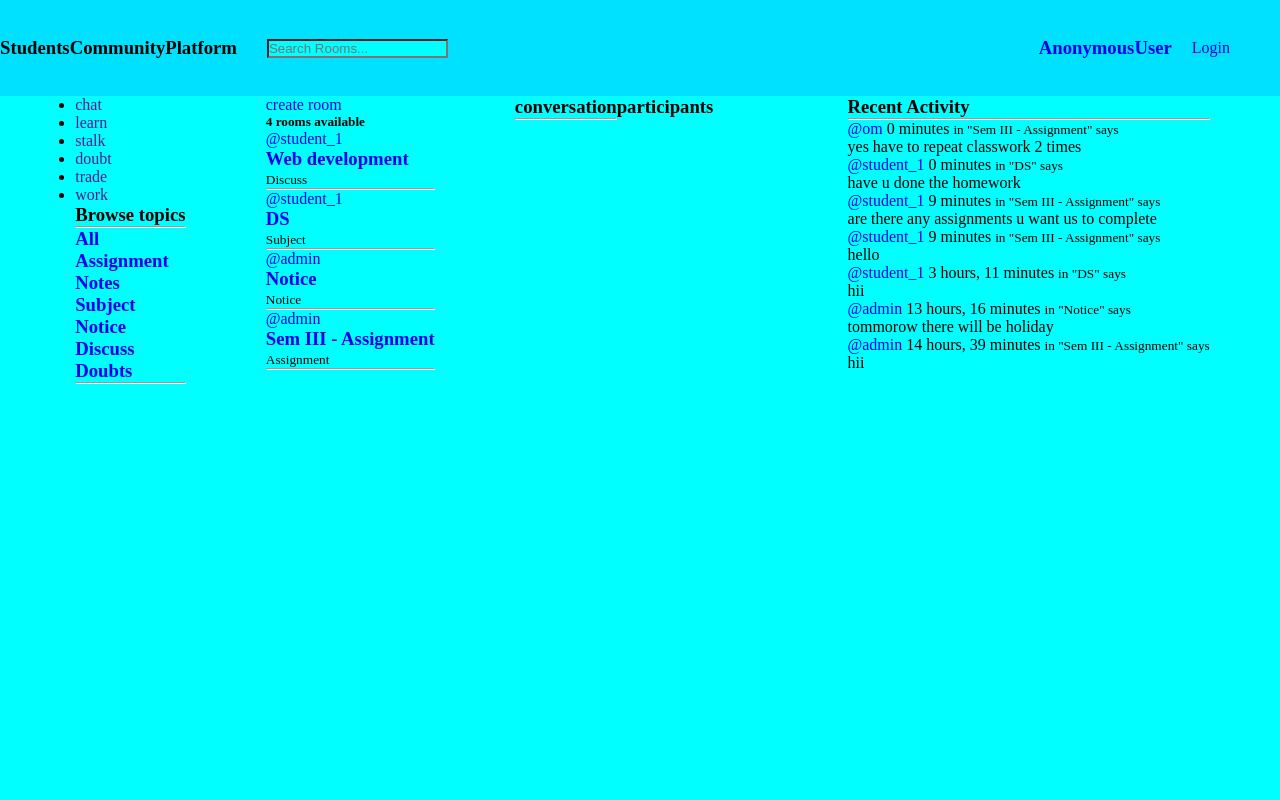
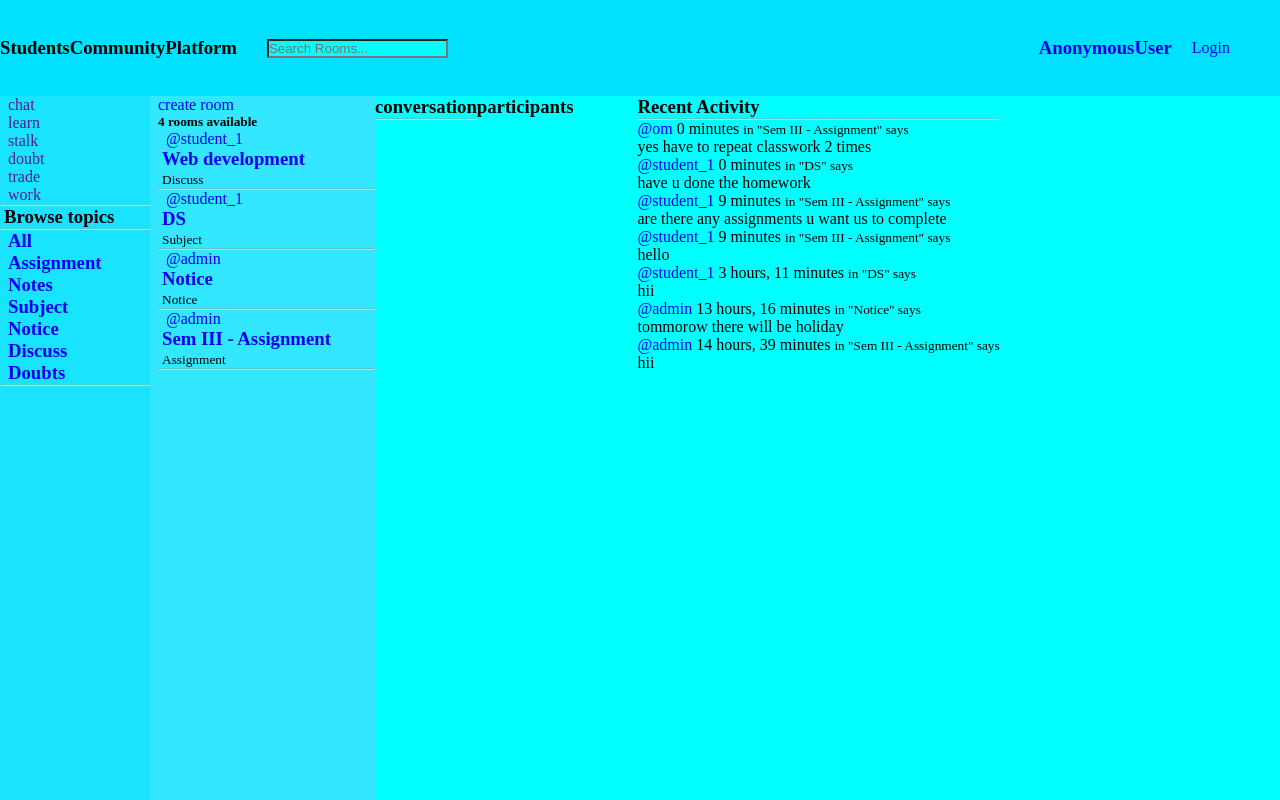
Before and after one commit to AdarshVMore/Students-Community-Platform, a Django app: page / in a window 1280 px wide. Run offline with Django 4.2, Linux system fonts and the light colour scheme; data comes from the database, SQL or seed files in the repository; both versions use the stored data as it was after the commit.

Commit message:
some small changes

```diff
--- a/base/templates/base/feedcomponent.html
+++ b/base/templates/base/feedcomponent.html
@@ -1,11 +1,25 @@
+<style>
+  .room-section, .room-section a,.room-section div, .room-section span , .room-section small, .room-section h3{
+    background-color: var(--create-room-bgc);
+    padding-left: 4px;
+
+  }
+</style>
+
+
+
+<div class="room-section">
   {% for room in rooms %} {% if request.user == room.host %}
   <a href="{% url 'updateroom' room.id %}">Edit</a>
   <a href="{% url 'deleteroom' room.id %}">Delete</a>
   {% endif %}
   <div>
     <span><a href="{% url 'profile' room.host.id %}">@{{room.host.username}}</a></span>
-  <a href="/room/{{room.id}}"><h3>{{room.name}}</h3></a>
+    <a href="/room/{{room.id}}">
+      <h3>{{room.name}}</h3>
+    </a>
     <small>{{room.topic.name}}</small>
     <hr />
   </div>
   {% endfor %}
+</div>
--- a/base/templates/base/home.html
+++ b/base/templates/base/home.html
@@ -2,15 +2,28 @@
 
 
 {%block content%}
+
+
+
 <style>
+    :root{
+    --top-nav-bgc: #00e1ff;
+    --left-most-bgc: #18e4ff;
+    --create-room-bgc: #33e7ff;
+    }
     * {
         margin: 0;
         padding: 0;
         box-sizing: border-box;
     }
+    hr{
+        opacity: 50%;
+
+
+    }
 
     .logo h3 {
-        background-color: #00e1ff;
+        background-color: var(--top-nav-bgc);
 
     }
 
@@ -20,7 +33,7 @@
         width: 100vw;
         box-shadow: 0px 0px 7px black;
         height: 12vh;
-        background-color: #00e1ff;
+        background-color: var(--top-nav-bgc);
     }
 
     .top-right-nav {
@@ -29,18 +42,18 @@
         width: 100vw;
         justify-content: right;
         margin-right: 50px;
-        background-color: #00e1ff;
+        background-color: var(--top-nav-bgc);
 
     }
 
     .top-right-nav h3 {
         margin-right: 20px;
-        background-color: #00e1ff;
+        background-color: var(--top-nav-bgc);
 
     }
 
     .top-right-nav a {
-        background-color: #00e1ff;
+        background-color: var(--top-nav-bgc);
 
     }
 
@@ -52,25 +65,42 @@
         display: flex;
         height: 88vh;
         width: 100vw;
-        justify-content: space-evenly;
+        justify-content: flex-start;
     }
 
     .browse_topics {
-        padding: 0 5px;
+        background-color: var(--left-most-bgc);
     }
+    .browse_topics ul li a, .app-section ul li{
+        background-color: var(--left-most-bgc);
+        list-style: none;
+        padding-left: 4px;
+    }
+
     .create-room{
         display: flex;
         flex-direction: column;
-        padding: 0 10px 0 5px;
+        background-color: var(--create-room-bgc);
+        width: 225px;
     }
+    .create-room .top , .create-room .top a, .create-room .top h5{
+        background-color: var(--create-room-bgc);
+        padding-left: 4px;
+    }
+
+
+    .chat-section{
+        display: flex;
+        padding-right: 5vw;
+    }
+
+
     .home-container .recent-activity{
         display: flex;
         justify-content: right;
     }
-    .chat-section{
-        display: flex;
-        padding-right: 5vw;
-    }
+
+
 
 </style>
 
@@ -106,6 +136,7 @@
                 <li><a href="">trade</a></li>
                 <li><a href="">work</a></li>
             </ul>
+            <hr>
         </div>
         {% include 'base/topicssection.html' %}
     </div>
@@ -118,7 +149,7 @@
         </div>
 
 
-        <div>
+        <div class="all-rooms">
             {% include 'base/feedcomponent.html'%}
         </div>
 
--- a/base/templates/base/topicssection.html
+++ b/base/templates/base/topicssection.html
@@ -1,6 +1,19 @@
+<style>
+  .topic-section h3{
+    width: 150px;
+  }
+  .topic-section h3, .topics h3 , .topics h3 a {
+    background-color: var(--left-most-bgc);
+    padding-left: 4px;
+
+  }
+</style>
+
+<div class="topic-section">
   <h3>Browse topics</h3>
   <hr />
 
+  <div class="topics">
     <div>
       <h3>
         <a href="{% url 'home' %}">All</a>
@@ -14,3 +27,6 @@
       {% endfor %}
       <hr />
     </div>
+
+  </div>
+</div>
```
Also changed, not shown: db.sqlite3. Lines whose indentation alone changed are shown as unchanged.
